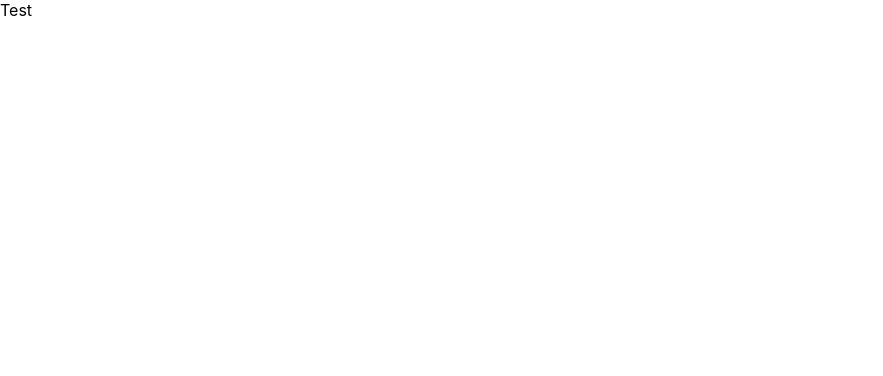
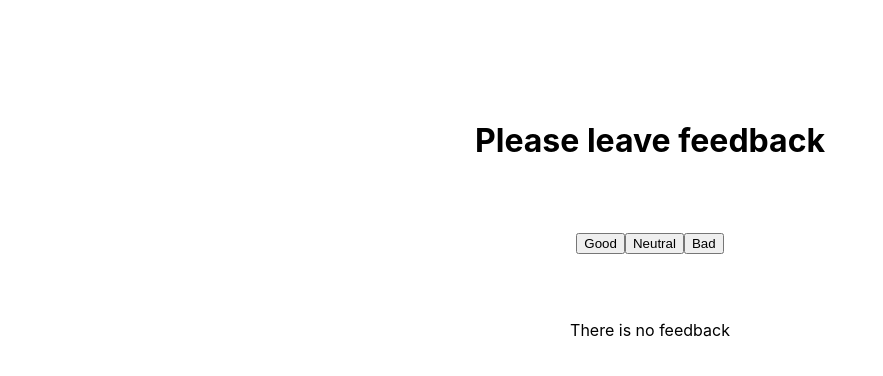
Before and after one commit to IVS737/goit-react-hw-02-feedback, a React (Create React App) app: page / in a window 1280 px wide. Shown: the top 376 px of the page, without its empty margins (0-883 px from the left). Built offline with nearby package versions, Linux system fonts and the light colour scheme.

Commit message:
feat: add components

```diff
--- a/src/components/App.jsx
+++ b/src/components/App.jsx
@@ -1,3 +1,48 @@
-export const App = () => {
-  return <>Test</>;
-};
+import { Component } from 'react';
+import styles from './App.module.css';
+import { Feedback } from './feedback/Feedback';
+import { Statistics } from './Statistics/Statistics';
+import { FeedbackOptions } from './FeedbackOptions/FeedbackOptions';
+import { Section } from './Section/Section';
+import { Notification } from './Notification/Notification';
+
+export class App extends Component {
+  state = {
+    good: 0,
+    neutral: 0,
+    bad: 0,
+  };
+
+  handleLeaveFeedback = type =>
+    this.setState(state => ({ ...state, [type]: state[type] + 1 }));
+
+  render() {
+    const { good, neutral, bad } = this.state;
+
+    const countTotalFeedback = () => good + neutral + bad;
+    const countPositiveFeedbackPercentage = () =>
+      (good / (good + (neutral + bad))) * 100;
+
+    return (
+      <div className={styles.Feedback}>
+        <Section title="Please leave feedback" />
+        <FeedbackOptions
+          options={Object.keys(this.state)}
+          onLeaveFeedback={this.handleLeaveFeedback}
+        />
+
+        {countTotalFeedback() ? (
+          <Statistics
+            good={this.state.good}
+            neutral={this.state.neutral}
+            bad={this.state.bad}
+            total={countTotalFeedback()}
+            positivePercentage={countPositiveFeedbackPercentage()}
+          />
+        ) : (
+          <Notification message="There is no feedback" />
+        )}
+      </div>
+    );
+  }
+}
--- /dev/null
+++ b/src/components/App.module.css
@@ -0,0 +1,8 @@
+.Feedback {
+  padding-top: 100px;
+  padding-left: 20px;
+  display: flex;
+  align-items: center;
+  flex-direction: column;
+  gap: 50px;
+}
--- /dev/null
+++ b/src/components/FeedbackOptions/FeedbackOptions.jsx
@@ -0,0 +1,17 @@
+import { Component } from 'react';
+
+export class FeedbackOptions extends Component {
+  render() {
+    const { options, onLeaveFeedback } = this.props;
+
+    return (
+      <div>
+        {options.map(option => (
+          <button key={option} onClick={() => onLeaveFeedback(option)}>
+            {option.charAt(0).toUpperCase() + option.substring(1)}
+          </button>
+        ))}
+      </div>
+    );
+  }
+}
--- /dev/null
+++ b/src/components/Notification/Notification.jsx
@@ -0,0 +1,8 @@
+import { Component } from 'react';
+
+export class Notification extends Component {
+  render() {
+    const { message } = this.props;
+    return <p>{message}</p>;
+  }
+}
--- /dev/null
+++ b/src/components/Section/Section.jsx
@@ -0,0 +1,8 @@
+import { Component } from 'react';
+
+export class Section extends Component {
+  render() {
+    const { title } = this.props;
+    return <h1>{title}</h1>;
+  }
+}
--- /dev/null
+++ b/src/components/Statistics/Statistics.jsx
@@ -0,0 +1,17 @@
+import { Component } from 'react';
+
+export class Statistics extends Component {
+  render() {
+    const { good, neutral, bad, total, positivePercentage } = this.props;
+    return (
+      <div>
+        <h2>Statistics</h2>
+        <p>Good:{good}</p>
+        <p>Neutral:{neutral}</p>
+        <p>Bad:{bad}</p>
+        <p>Total: {total}</p>
+        <p>Positive feedback: {positivePercentage.toFixed(2)}%</p>
+      </div>
+    );
+  }
+}
--- /dev/null
+++ b/src/components/feedback/Feedback.jsx
@@ -0,0 +1,56 @@
+import { Component } from 'react';
+import styles from './Feedback.module.css';
+
+export class Feedback extends Component {
+  state = {
+    good: 0,
+    neutral: 0,
+    bad: 0,
+  };
+
+  handleClickGood = () => {
+    this.setState(state => ({ ...state, good: state.good + 1 }));
+  };
+
+  handleClickNeutral = () => {
+    this.setState(state => ({ ...state, neutral: state.neutral + 1 }));
+  };
+
+  handleClickBad = () => {
+    this.setState(state => ({ ...state, bad: state.bad + 1 }));
+  };
+
+  render() {
+    const { good, neutral, bad } = this.state;
+
+    const countTotalFeedback = () => good + neutral + bad;
+    const countPositiveFeedbackPercentage = () =>
+      (good / (good + (neutral + bad))) * 100;
+    return (
+      <div className={styles.Feedback}>
+        <h1 className={styles.Title}>Please leave feedback</h1>
+        <div className={styles.ButtonList}>
+          <button onClick={this.handleClickGood} type="button">
+            Good
+          </button>
+          <button onClick={this.handleClickNeutral} type="button">
+            Neutral
+          </button>
+          <button onClick={this.handleClickBad} type="button">
+            Bad
+          </button>
+        </div>
+        <div className={styles.Statistic}>
+          <h2>Statistics</h2>
+          <p>Good:{good}</p>
+          <p>Neutral:{neutral}</p>
+          <p>Bad:{bad}</p>
+          <p>Total: {countTotalFeedback()}</p>
+          <p>
+            Positive feedback: {countPositiveFeedbackPercentage().toFixed(2)}%
+          </p>
+        </div>
+      </div>
+    );
+  }
+}
--- /dev/null
+++ b/src/components/feedback/Feedback.module.css
@@ -0,0 +1,10 @@
+.Title {
+  display: flex;
+  justify-content: center;
+}
+
+.ButtonList {
+  display: flex;
+  gap: 10px;
+  justify-content: center;
+}
```
Also changed, not shown: src/components/FeedbackOptions/FeedbackOptions.module.css (added), src/components/Notification/Notification.module.css (added), src/components/Section/Section.module.css (added), src/components/Statistics/Statistics.module.css (added).
